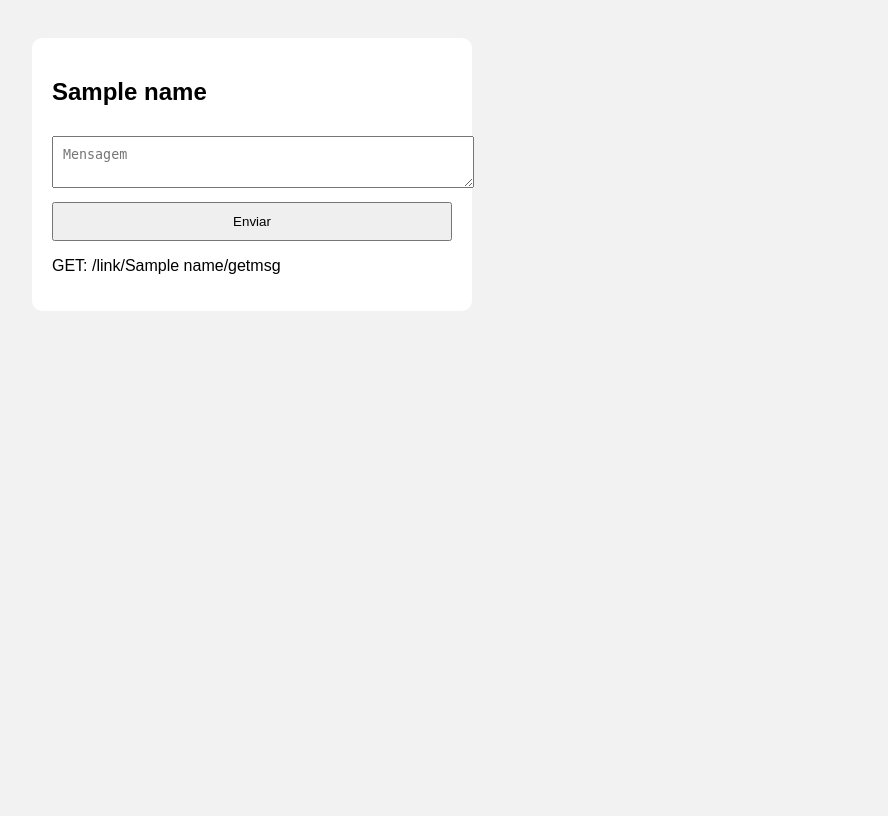
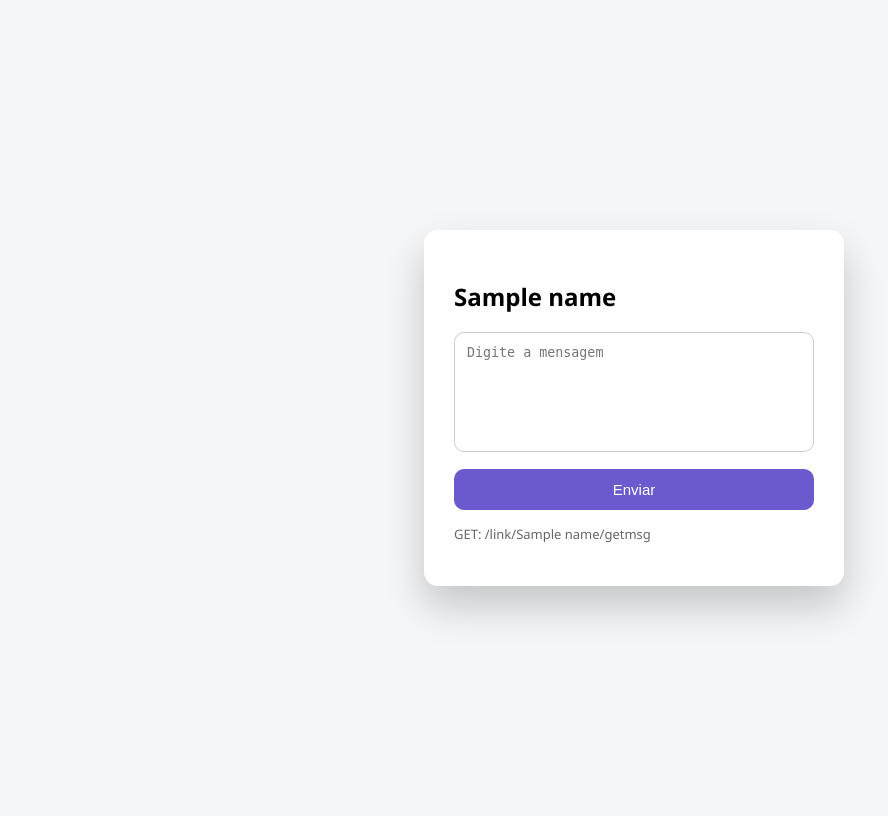
Before and after one commit to SrBolasGrandes/LacService, a Flask app: template templates/service.html in a window 1280 px wide. Shown: the whole page, without its empty margins (6-894 px from the left). Before the commit the page ends 311 px from the top, so only its background shows below. Run offline with Flask 3, Linux system fonts and the light colour scheme; the template is opened without the code that fills it: most values are stand-ins (such as "Sample title", 1, 10 or a date in 2020).

Commit message:
Update service.html

```diff
--- a/templates/service.html
+++ b/templates/service.html
@@ -3,19 +3,53 @@
 <head>
 <title>{{name}}</title>
 <style>
-body{font-family:Arial;background:#f2f2f2;padding:30px}
-.box{background:#fff;padding:20px;border-radius:10px;width:400px}
-textarea,button{width:100%;margin-top:10px;padding:10px}
+*{box-sizing:border-box}
+body{
+    background:#f4f6f8;
+    font-family:Segoe UI,Arial;
+    display:flex;
+    justify-content:center;
+    align-items:center;
+    height:100vh;
+}
+.box{
+    background:#fff;
+    padding:30px;
+    width:420px;
+    border-radius:14px;
+    box-shadow:0 20px 40px rgba(0,0,0,.2);
+}
+textarea{
+    width:100%;
+    height:120px;
+    padding:12px;
+    border-radius:10px;
+    border:1px solid #ccc;
+    resize:none;
+}
+button{
+    width:100%;
+    margin-top:12px;
+    padding:12px;
+    border:none;
+    border-radius:10px;
+    background:#6a5acd;
+    color:#fff;
+    font-size:15px;
+}
+p{font-size:13px;color:#666;margin-top:15px}
 </style>
 </head>
 <body>
+
 <div class="box">
 <h2>{{name}}</h2>
 <form method="post">
-<textarea name="msg" placeholder="Mensagem"></textarea>
+<textarea name="msg" placeholder="Digite a mensagem"></textarea>
 <button>Enviar</button>
 </form>
 <p>GET: /link/{{name}}/getmsg</p>
 </div>
+
 </body>
 </html>
```
